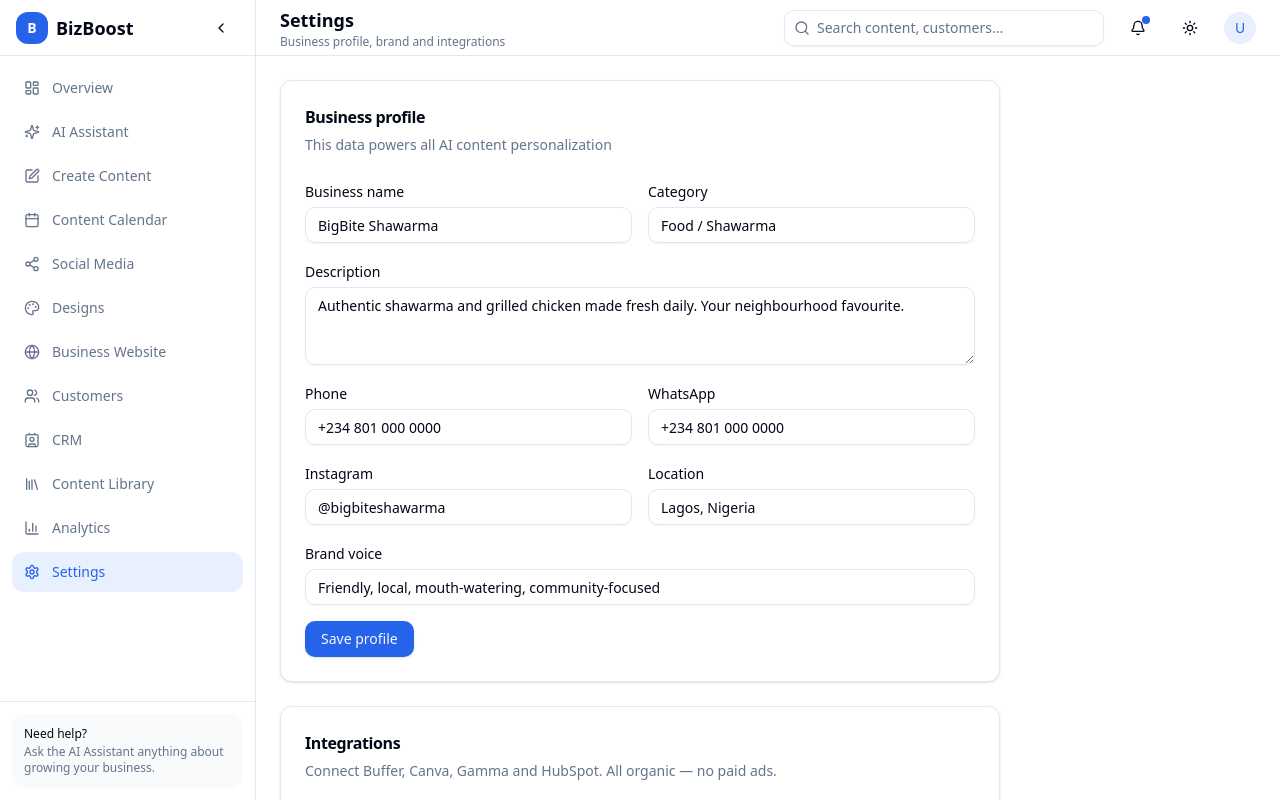
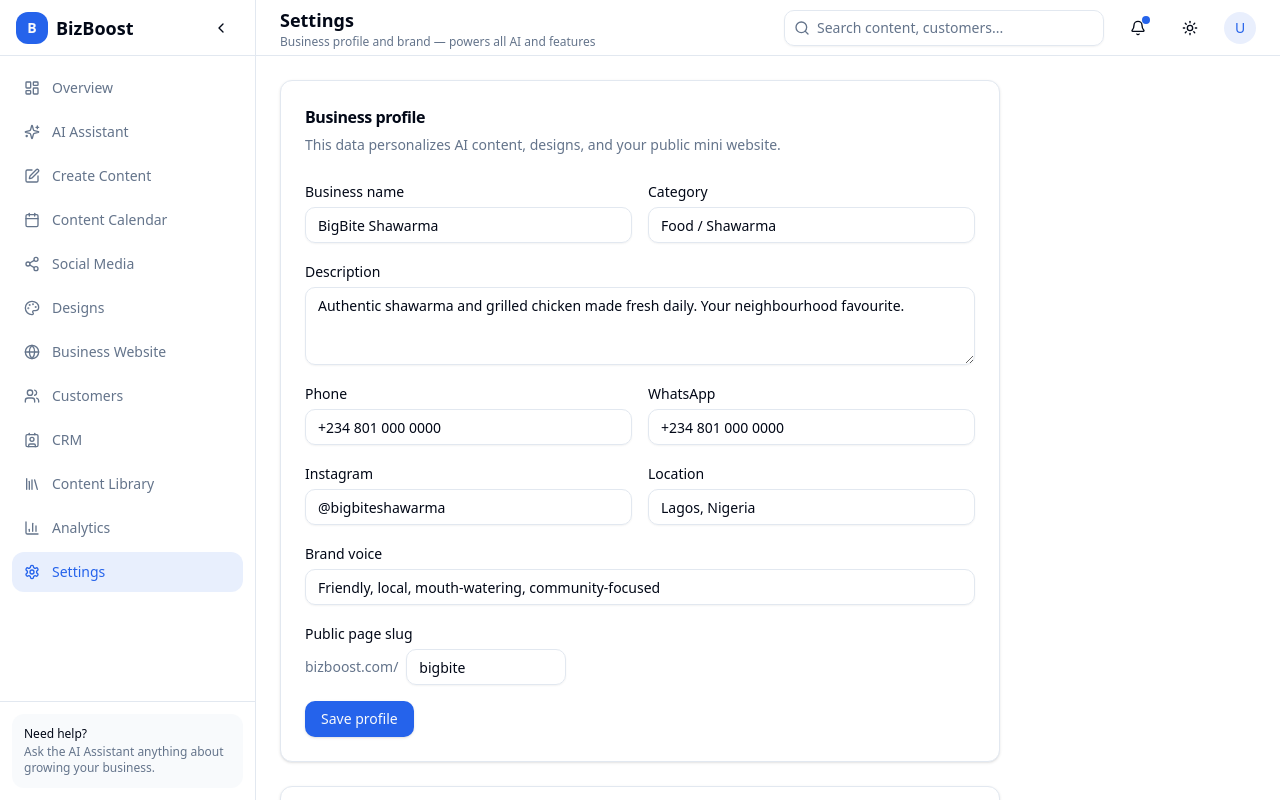
Before and after one commit to lilcoins89/bizboost, a Next.js app: page /dashboard/settings in a window 1280 px wide. Built offline with nearby package versions, Linux system fonts and the light colour scheme.

Commit message:
feat: Settings as profile only — features are built-in, not integrations

```diff
--- a/src/app/(dashboard)/dashboard/settings/page.tsx
+++ b/src/app/(dashboard)/dashboard/settings/page.tsx
@@ -6,45 +6,50 @@ import { Button } from "@/components/ui/button";
 import { Input } from "@/components/ui/input";
 import { Badge } from "@/components/ui/badge";
 import { Textarea } from "@/components/ui/textarea";
-import { Link2, Check, ExternalLink } from "lucide-react";
+import { Check, Share2, Palette, Presentation, Users } from "lucide-react";
+import { toast } from "sonner";
 
-const integrations = [
+const builtInFeatures = [
   {
-    id: "buffer",
-    name: "Buffer",
+    id: "social",
+    name: "Social scheduling",
     description: "Schedule organic posts to Instagram, Facebook, TikTok & LinkedIn",
-    connected: false,
-    docs: "https://buffer.com/developers",
+    icon: Share2,
+    href: "/dashboard/social",
   },
   {
-    id: "canva",
-    name: "Canva",
+    id: "designs",
+    name: "Design studio",
     description: "Create flyers, menus and social graphics",
-    connected: false,
-    docs: "https://www.canva.com/developers/",
+    icon: Palette,
+    href: "/dashboard/designs",
   },
   {
-    id: "gamma",
-    name: "Gamma",
-    description: "Auto-generate presentations, menus and proposals",
-    connected: false,
-    docs: "https://gamma.app",
+    id: "presentations",
+    name: "Presentations & documents",
+    description: "Menus, proposals and business presentations",
+    icon: Presentation,
+    href: "/dashboard/presentations",
   },
   {
-    id: "hubspot",
-    name: "HubSpot",
-    description: "Full CRM sync for contacts and deals",
-    connected: false,
-    docs: "https://developers.hubspot.com",
+    id: "crm",
+    name: "Customer CRM",
+    description: "Contacts, notes and AI follow-ups",
+    icon: Users,
+    href: "/dashboard/crm",
   },
 ];
 
 export default function SettingsPage() {
+  function saveProfile() {
+    toast.success("Business profile saved");
+  }
+
   return (
     <>
       <DashboardHeader
         title="Settings"
-        description="Business profile, brand and integrations"
+        description="Business profile and brand — powers all AI and features"
       />
 
       <div className="p-4 lg:p-6 space-y-6 max-w-3xl">
@@ -52,7 +57,9 @@ export default function SettingsPage() {
         <Card>
           <CardHeader>
             <CardTitle className="text-base">Business profile</CardTitle>
-            <CardDescription>This data powers all AI content personalization</CardDescription>
+            <CardDescription>
+              This data personalizes AI content, designs, and your public mini website.
+            </CardDescription>
           </CardHeader>
           <CardContent className="space-y-4">
             <div className="grid sm:grid-cols-2 gap-4">
@@ -100,62 +107,60 @@ export default function SettingsPage() {
                 className="mt-1"
               />
             </div>
-            <Button>Save profile</Button>
+            <div>
+              <label className="text-sm font-medium">Public page slug</label>
+              <div className="mt-1 flex items-center gap-2">
+                <span className="text-sm text-muted-foreground">bizboost.com/</span>
+                <Input defaultValue="bigbite" className="max-w-[160px]" />
+              </div>
+            </div>
+            <Button onClick={saveProfile}>Save profile</Button>
           </CardContent>
         </Card>
 
-        {/* Integrations */}
+        {/* Built-in features (not integrations) */}
         <Card>
           <CardHeader>
-            <CardTitle className="text-base">Integrations</CardTitle>
+            <CardTitle className="text-base">Built-in features</CardTitle>
             <CardDescription>
-              Connect Buffer, Canva, Gamma and HubSpot. All organic — no paid ads.
+              These work automatically inside BizBoost. No external accounts to connect.
             </CardDescription>
           </CardHeader>
-          <CardContent className="space-y-4">
-            {integrations.map((int) => (
+          <CardContent className="space-y-3">
+            {builtInFeatures.map((f) => (
               <div
-                key={int.id}
+                key={f.id}
                 className="flex items-start justify-between gap-4 rounded-lg border p-4"
               >
-                <div className="space-y-1">
-                  <div className="flex items-center gap-2">
-                    <p className="font-medium text-sm">{int.name}</p>
-                    {int.connected ? (
+                <div className="flex items-start gap-3">
+                  <div className="h-9 w-9 rounded-lg bg-primary/10 flex items-center justify-center shrink-0">
+                    <f.icon className="h-4 w-4 text-primary" />
+                  </div>
+                  <div>
+                    <div className="flex items-center gap-2">
+                      <p className="font-medium text-sm">{f.name}</p>
                       <Badge variant="success" className="text-[10px] gap-1">
-                        <Check className="h-3 w-3" /> Connected
+                        <Check className="h-3 w-3" /> Included
                       </Badge>
-                    ) : (
-                      <Badge variant="outline" className="text-[10px]">
-                        Not connected
-                      </Badge>
-                    )}
+                    </div>
+                    <p className="text-xs text-muted-foreground mt-0.5">{f.description}</p>
                   </div>
-                  <p className="text-xs text-muted-foreground">{int.description}</p>
                 </div>
-                <div className="flex gap-2 shrink-0">
-                  <Button variant="outline" size="sm" asChild>
-                    <a href={int.docs} target="_blank" rel="noopener">
-                      <ExternalLink className="h-3.5 w-3.5" />
-                    </a>
-                  </Button>
-                  <Button size="sm" variant={int.connected ? "secondary" : "default"} className="gap-1.5">
-                    <Link2 className="h-3.5 w-3.5" />
-                    {int.connected ? "Manage" : "Connect"}
-                  </Button>
-                </div>
+                <Button variant="outline" size="sm" asChild>
+                  <a href={f.href}>Open</a>
+                </Button>
               </div>
             ))}
           </CardContent>
         </Card>
 
-        {/* Environment note */}
         <Card className="border-dashed">
           <CardContent className="py-6 text-sm text-muted-foreground space-y-2">
-            <p className="font-medium text-foreground">Required environment variables</p>
+            <p className="font-medium text-foreground">How it works</p>
             <p>
-              See <code className="text-xs bg-muted px-1 rounded">.env.example</code> for Buffer,
-              Canva, Gamma, HubSpot and AI API keys. Connection flows will use these securely.
+              Social scheduling, designs, presentations and CRM are native BizBoost features.
+              Platform credentials (where needed) are managed by BizBoost — you never connect
+              Buffer, Canva, Gamma or HubSpot yourself.
             </p>
           </CardContent>
         </Card>
```
